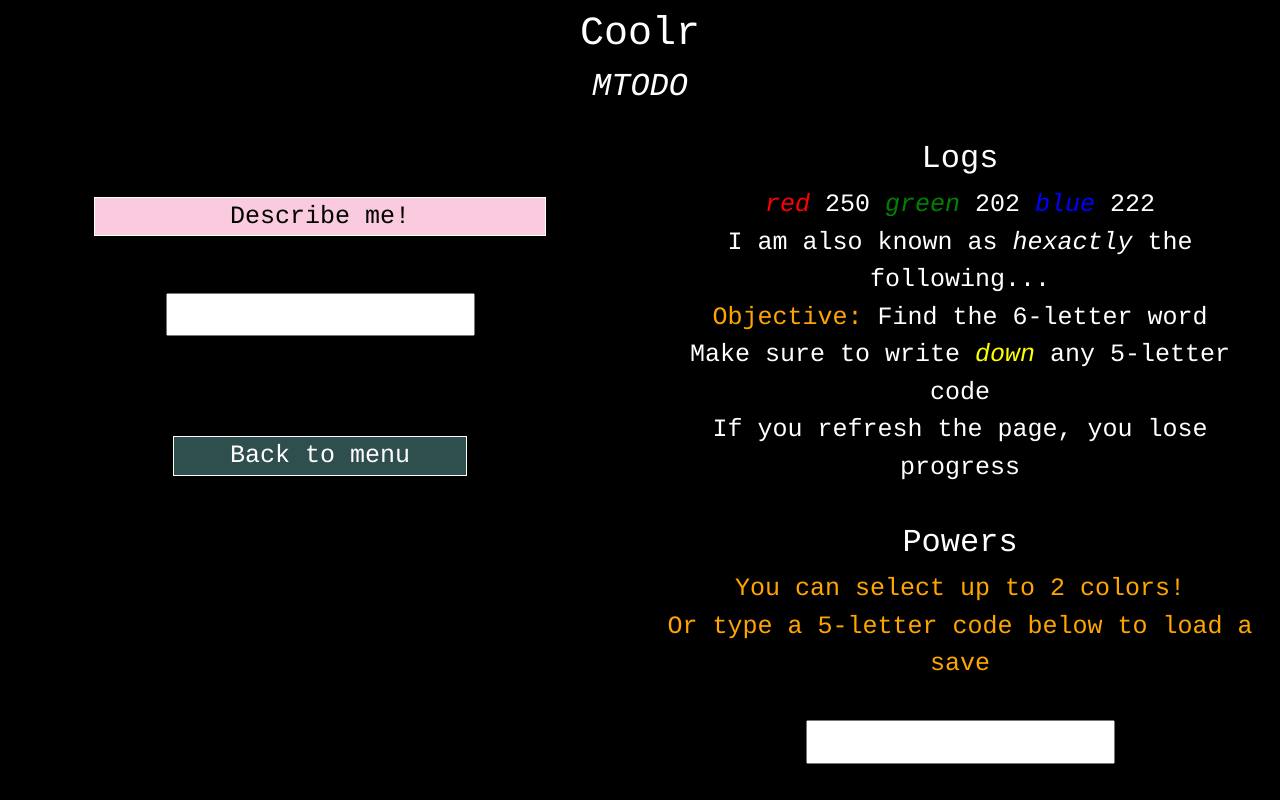
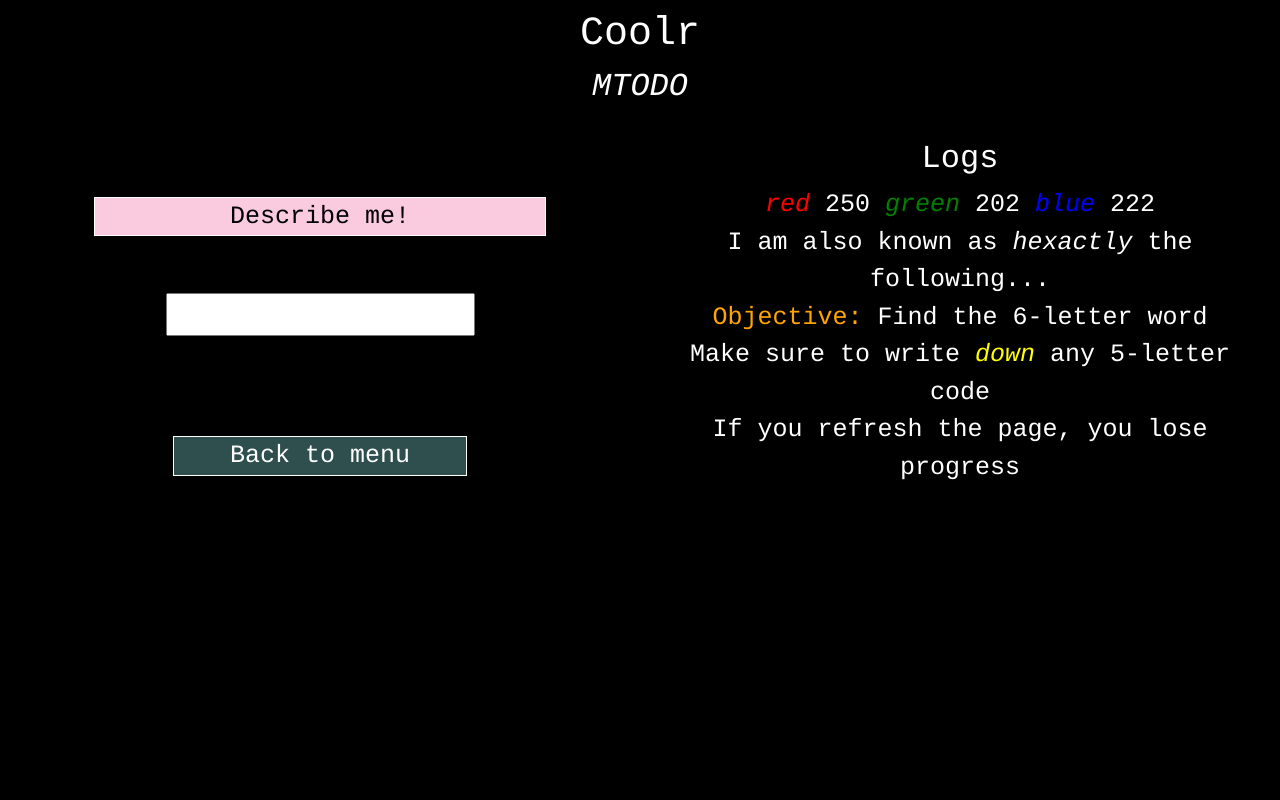
Before and after one commit to sebranly/coolr, a React (Create React App) app: page / in a window 1280 px wide. Built offline with nearby package versions, Linux system fonts and the light colour scheme.

Commit message:
feat: re-work cheat codes a bit

```diff
--- a/src/App.tsx
+++ b/src/App.tsx
@@ -36,6 +36,7 @@ const App = () => {
     'Make sure to write down any 5-letter code'
   ]);
 
+  const [code, setCode] = React.useState('');
   const [save, setSave] = React.useState(getDefaultSave());
   const [levels, setLevels] = React.useState<Color[]>([]);
   const [level, setLevel] = React.useState<Color | undefined>();
@@ -47,22 +48,29 @@ const App = () => {
   };
 
   const onChangeCode = (e: any) => {
-    const code = e.currentTarget.value;
+    const newCode = e.currentTarget.value.toUpperCase();
 
-    if (code.length !== 5) return;
+    if (!newCode || /^[A-Z]+$/.test(newCode)) {
+      if (newCode.length <= 5) {
+        setCode(newCode);
 
+        if (newCode.length === 5) {
           // TODO: remove
-    if (code !== 'CHEAT') setLogs([...logs, `Failure: cheat code ${code} is invalid`]);
+          if (newCode.length === 5 && newCode !== 'CHEAT')
+            setLogs([...logs, `Failure: cheat code ${newCode} is invalid`]);
           else {
             setSave({ ...save, red: Progress.Done, green: Progress.Done, blue: Progress.Done });
             setLogs([
               ...logs,
-        `Success: cheat code ${code} is valid`,
+              `Success: cheat code ${newCode} is valid`,
               'Save has been loaded',
               'Colors red green blue are completed'
             ]);
 
             setPuzzle(Puzzle.Menu);
+          }
+        }
+      }
     }
   };
 
@@ -201,9 +209,11 @@ const App = () => {
             )}
           </div>
           <div className="flex-one margin">
-            <Notes logs={logs} save={save} />
-            <br />
-            <input className="text-center" type="text" onChange={onChangeCode} />
+            <Notes puzzle={puzzle} logs={logs} save={save} />
+            {puzzle === Puzzle.Menu && <br />}
+            {puzzle === Puzzle.Menu && (
+              <input className="text-center" value={code} type="text" onChange={onChangeCode} />
+            )}
           </div>
         </div>
       </div>
--- a/src/components/Notes.tsx
+++ b/src/components/Notes.tsx
@@ -1,16 +1,17 @@
 import * as React from 'react';
-import { Color, Move, Save, RainbowColor, RupeeColor } from '../types';
+import { Color, Move, Save, RainbowColor, RupeeColor, Puzzle } from '../types';
 import classnames from 'classnames';
 import { getPowerLogs } from '../utils';
 
 export interface NotesProps {
   className?: string;
   logs: string[];
+  puzzle: Puzzle;
   save: Save;
 }
 
 const Notes: React.FC<NotesProps> = (props) => {
-  const { className, logs, save } = props;
+  const { className, logs, puzzle, save } = props;
   const powerLogs = getPowerLogs(save);
   const reversedLogs = [...logs].reverse().slice(0, 5);
 
@@ -75,6 +76,7 @@ const Notes: React.FC<NotesProps> = (props) => {
 
   const renderPowerLogs = () => {
     if (!hasPowerLogs) return null;
+    if (puzzle !== Puzzle.Menu) return null;
 
     return (
       <>
```
Lines whose indentation alone changed are shown as unchanged.
